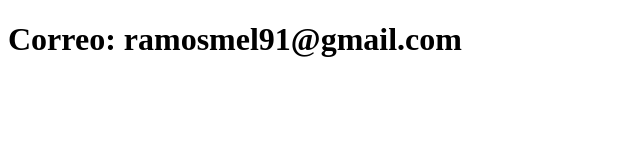
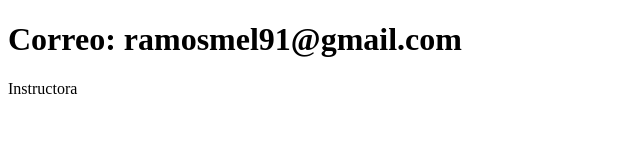
Before and after one commit to RamosMel/sistema-de-registro, a plain HTML site: page contacto.html in a window 1280 px wide. Shown: the full height of the page, 0-640 px from the left. Drawn offline with Linux system fonts and the light colour scheme.

Commit message:
Actualiza el contacto.html

```diff
--- a/contacto.html
+++ b/contacto.html
@@ -7,5 +7,6 @@
 </head>
 <body>
     <h1>Correo: ramosmel91@gmail.com</h1>
+    <p>Instructora</p>
 </body>
 </html>
```
Also changed, not shown: index.html (+1 -1 lines).
